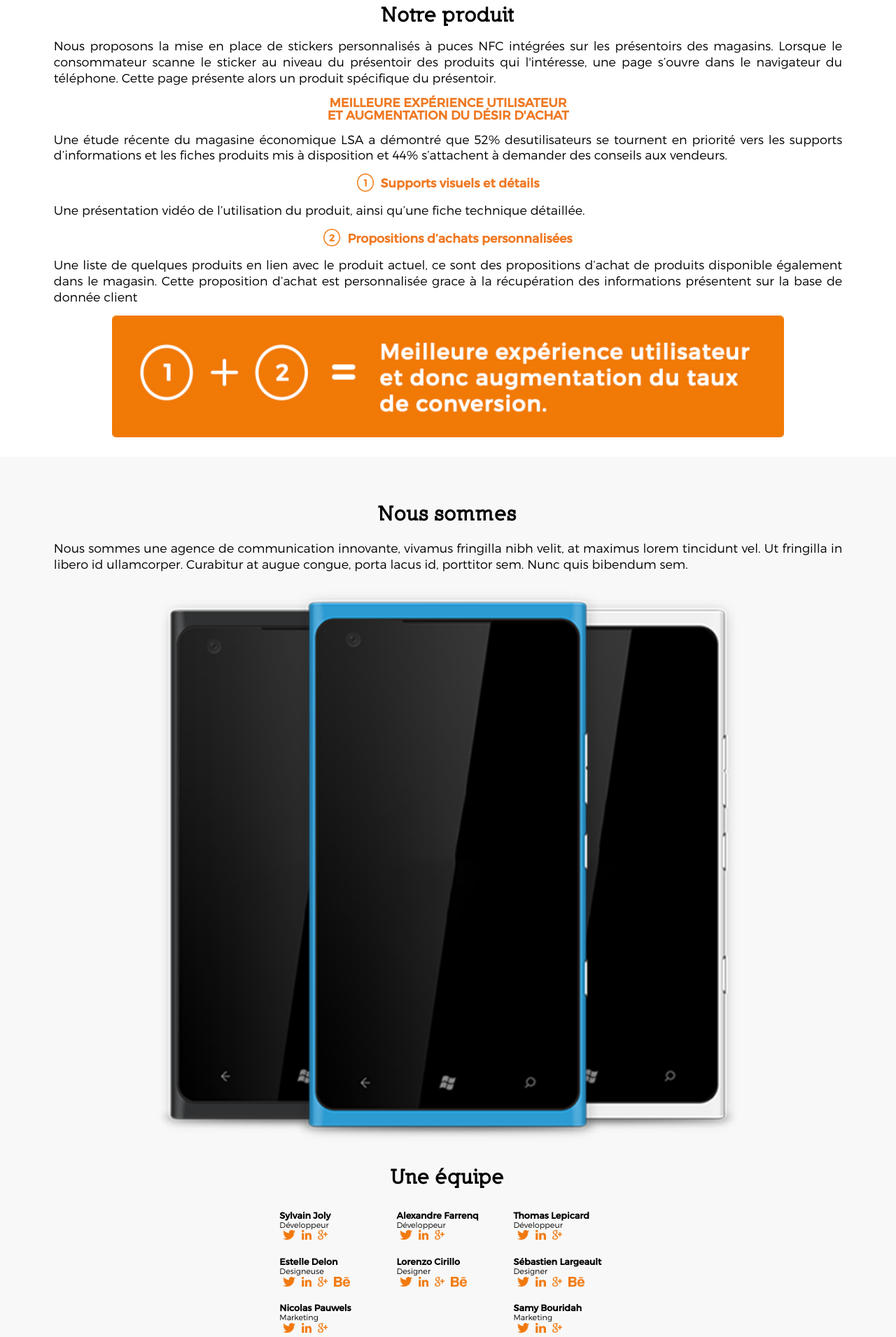
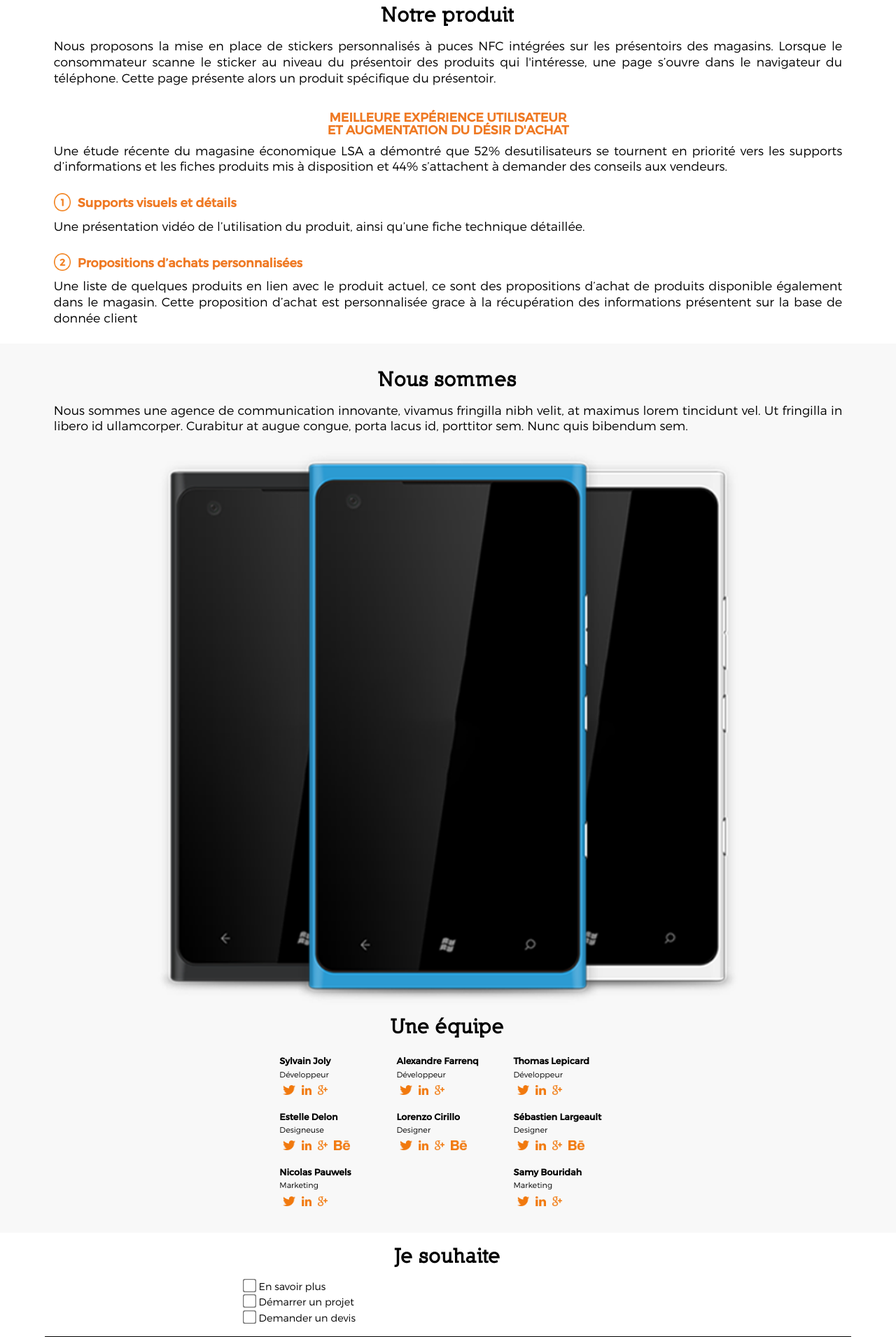
Before and after one commit to Alegzandr/semaine-agence, a PHP site: page / in a window 1280 px wide; the page is wider, and only the part inside the window is pictured. Shown: the part 920-2831 px from the top of that part at 70% size. Run offline with PHP 8.4, Linux system fonts and the light colour scheme; some libraries are stand-ins or nearby versions.

Commit message:
Fixed stuff

```diff
--- a/assets/css/styles.css
+++ b/assets/css/styles.css
@@ -158,13 +158,14 @@ header {
     position: absolute;
     left: 50%;
     transform: translate(-50%, 0);
-    top: 60vh;
+    top: 74vh;
     transition: all ease 0.8s;
 }
 
 .see-more:hover {
-    background-color: #fff;
-    color: #000;
+    background-color: #ef7923;
+    border: 2px solid #ef7923;
+    color: #fff;
     cursor: pointer;
 }
 
@@ -200,7 +201,7 @@ h3 {
 h4 {
     font-family: "Montserrat Regular", sans-serif;
     font-size: 1.1em;
-    padding: 15px 0;
+    padding: 36px 0 10px 0;
     text-transform: uppercase;
     color: #ef7923;
     font-weight: bold;
@@ -225,13 +226,15 @@ h5 {
 .number-title {
     display: flex;
     align-items: center;
-    justify-content: center;
-    padding: 15px 0;
+    padding: 27px 0 10px 0;
+    position: relative;
+    left: 6vw;
 }
 
 .orange-inset {
     margin-top: 15px;
     width: 75vw;
+    display: none;
 }
 
 .mobiles {
@@ -244,8 +247,11 @@ h5 {
 }
 
 #agency h3 {
-    margin-top: 30px;
-    padding-bottom: 25px;
+    padding-bottom: 20px;
+}
+
+#team {
+    margin-top: 12px;
 }
 
 .social-orange {
@@ -269,6 +275,8 @@ td p {
     font-family: "Montserrat Light", sans-serif;
     font-size: .7em;
     margin-left: -6vw;
+    padding-top: 5px;
+    padding-bottom: 8px;
 }
 
 table {
@@ -278,13 +286,17 @@ table {
 }
 
 input[type="checkbox"] {
-    transform: scale(2);
+    transform: scale(1.5);
     padding: 10px;
 }
 
 label {
     font-family: "Montserrat Light", sans-serif;
     font-size: .9em;
+}
+
+#contact h3 {
+    margin-top: -18px;
 }
 
 form[name="contact"] {
@@ -294,7 +306,7 @@ form[name="contact"] {
 
 .choice {
     text-align: left;
-    margin-left: 32vw;
+    margin-left: 27vw;
 }
 
 .fields {
@@ -302,6 +314,8 @@ form[name="contact"] {
     padding: 20px 0;
     margin-top: 15px;
     line-height: 2;
+    width: 90vw;
+    margin-left: 5vw;
 }
 
 input[type="submit"] {
```
